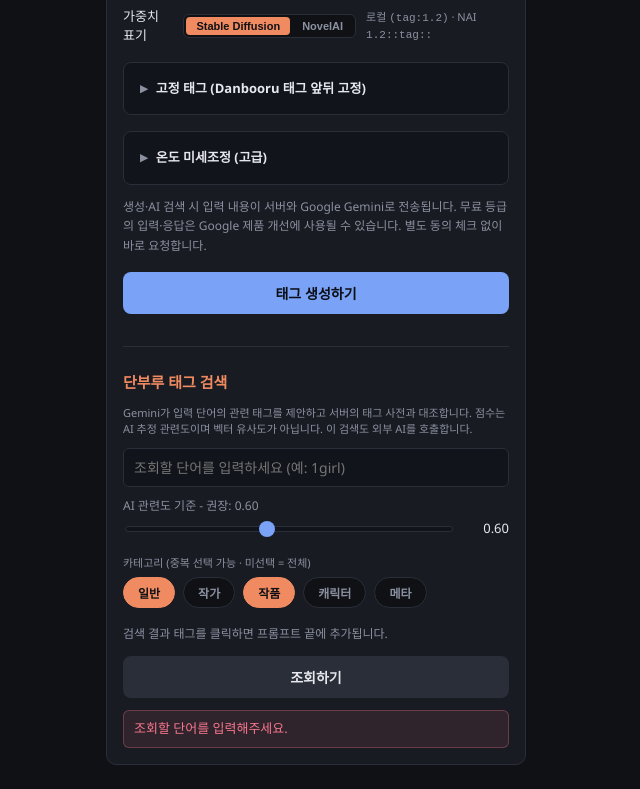
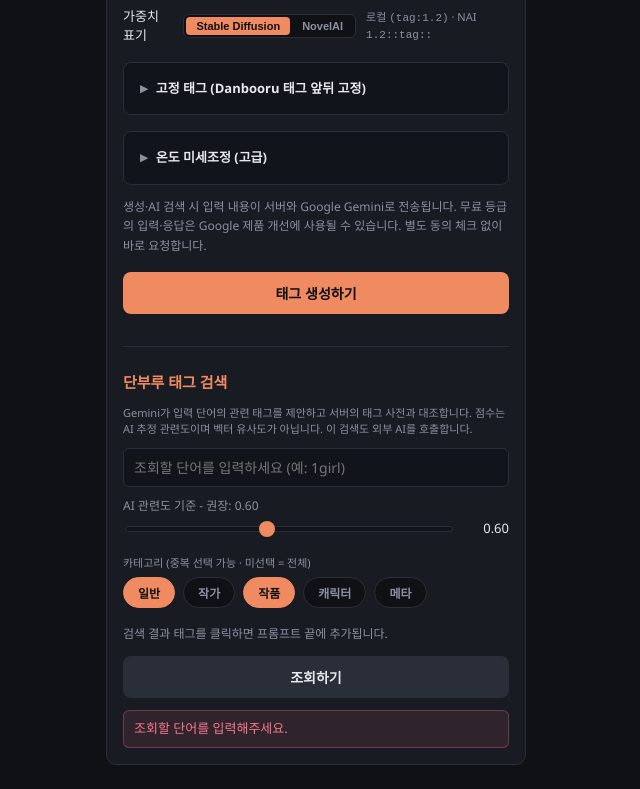
Before and after one commit to Dmng0/Danbooru_Prompt, a website: page site/index.html in a window 1280 px wide. Shown: the part 713-1502 px from the top of the page, without its empty margins (0-640 px from the left). Drawn offline with Linux system fonts and the light colour scheme.

Commit message:
Change accent color from blue to orange

```diff
--- a/site/index.html
+++ b/site/index.html
@@ -9,7 +9,7 @@
         --border: #2a2e38;
         --text: #e6e8ee;
         --dim: #8b91a0;
-        --accent: #7aa2f7;
+        --accent: #f08a61;
         --ok: #9ece6a;
         --err: #f7768e;
         --warn: #e0af68;
```
